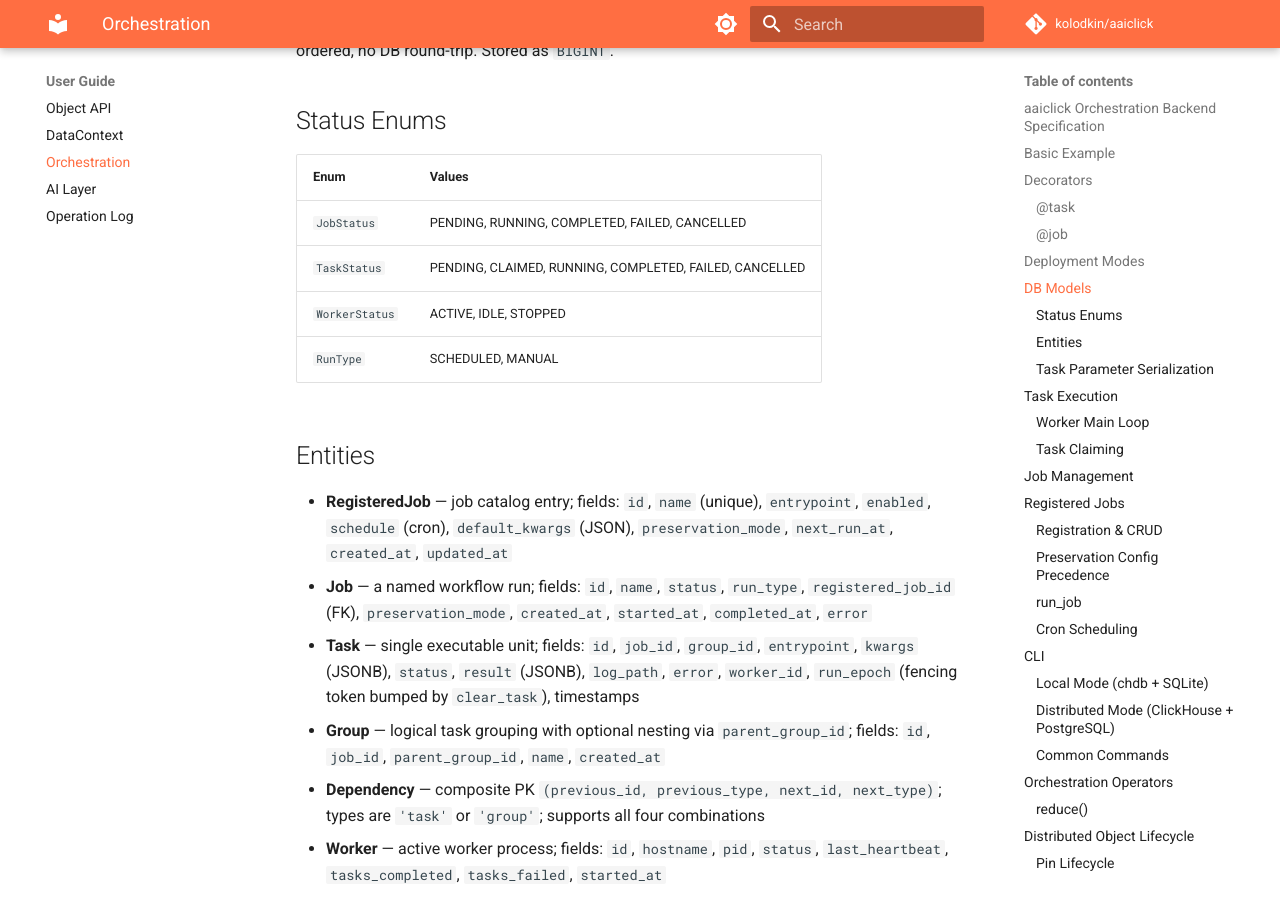
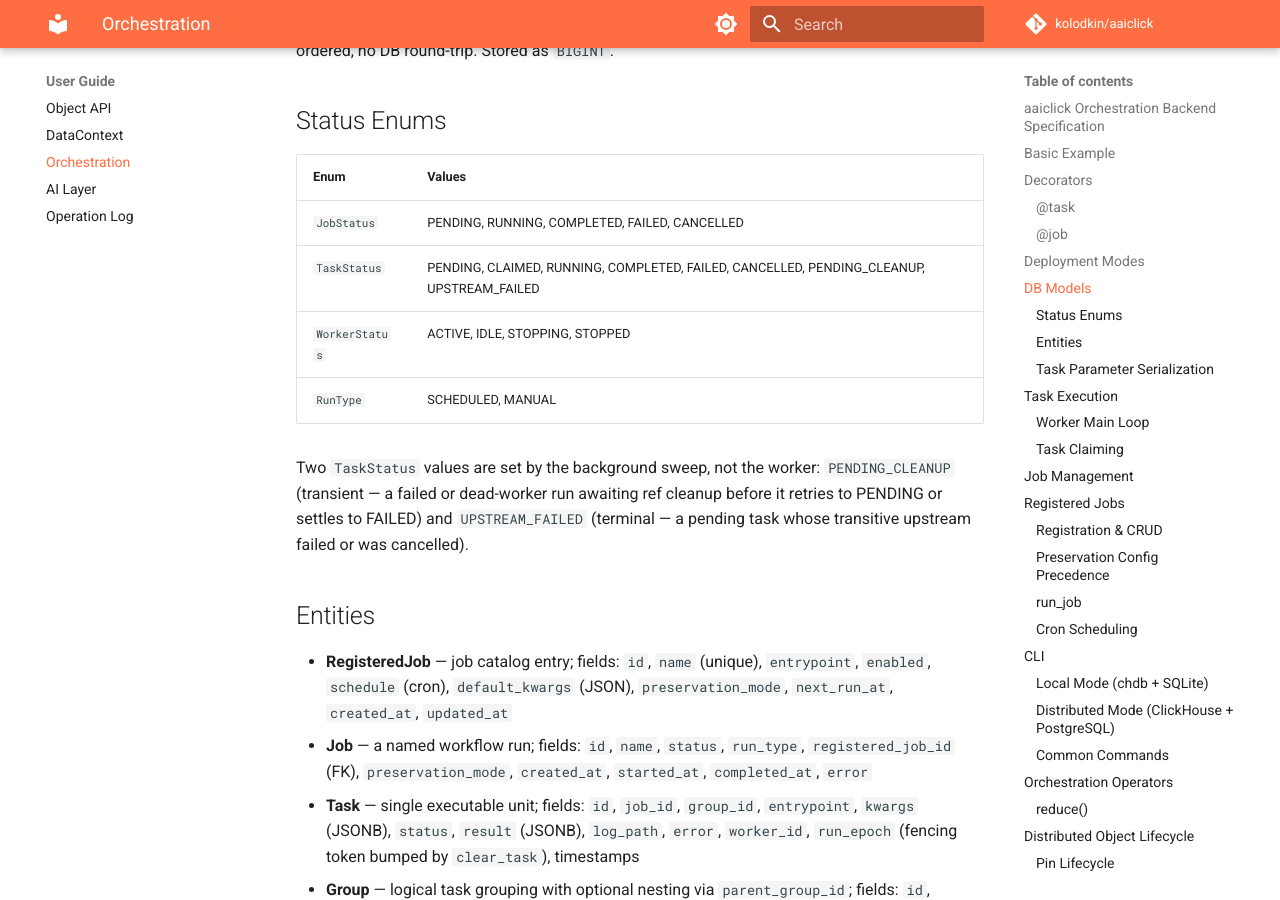
Before and after one commit to kolodkin/aaiclick, an MkDocs documentation site: the page built from docs/orchestration.md, in a window 1280 px wide and 900 px high, scrolled down 2133 px. Built offline with MkDocs 1.6.1 and Material for MkDocs 9.7.7, drawn with Linux system fonts in a browser that asks for light colours; comment, search, counter and statistics services are not loaded.

Commit message:
docs(orchestration): correct TaskStatus and WorkerStatus enum tables
TaskStatus was missing PENDING_CLEANUP and UPSTREAM_FAILED; WorkerStatus
was missing STOPPING. Add the missing values and a short gloss on the two
background-set task states.

https://claude.ai/code/session_017qrb5CuSsgjy4gM733txsG

```diff
--- a/docs/orchestration.md
+++ b/docs/orchestration.md
@@ -67,11 +67,16 @@ All entities use **Snowflake IDs** via ClickHouse [`generateSnowflakeID()`](http
 ## Status Enums
 
 | Enum           | Values                                          |
-|----------------|------------------------------------------------|
+|----------------|-------------------------------------------------|
 | `JobStatus`    | PENDING, RUNNING, COMPLETED, FAILED, CANCELLED  |
-| `TaskStatus`   | PENDING, CLAIMED, RUNNING, COMPLETED, FAILED, CANCELLED |
-| `WorkerStatus` | ACTIVE, IDLE, STOPPED                            |
-| `RunType`      | SCHEDULED, MANUAL                                |
+| `TaskStatus`   | PENDING, CLAIMED, RUNNING, COMPLETED, FAILED, CANCELLED, PENDING_CLEANUP, UPSTREAM_FAILED |
+| `WorkerStatus` | ACTIVE, IDLE, STOPPING, STOPPED                 |
+| `RunType`      | SCHEDULED, MANUAL                               |
+
+Two `TaskStatus` values are set by the background sweep, not the worker:
+`PENDING_CLEANUP` (transient — a failed or dead-worker run awaiting ref cleanup
+before it retries to PENDING or settles to FAILED) and `UPSTREAM_FAILED`
+(terminal — a pending task whose transitive upstream failed or was cancelled).
 
 ## Entities
 
```
